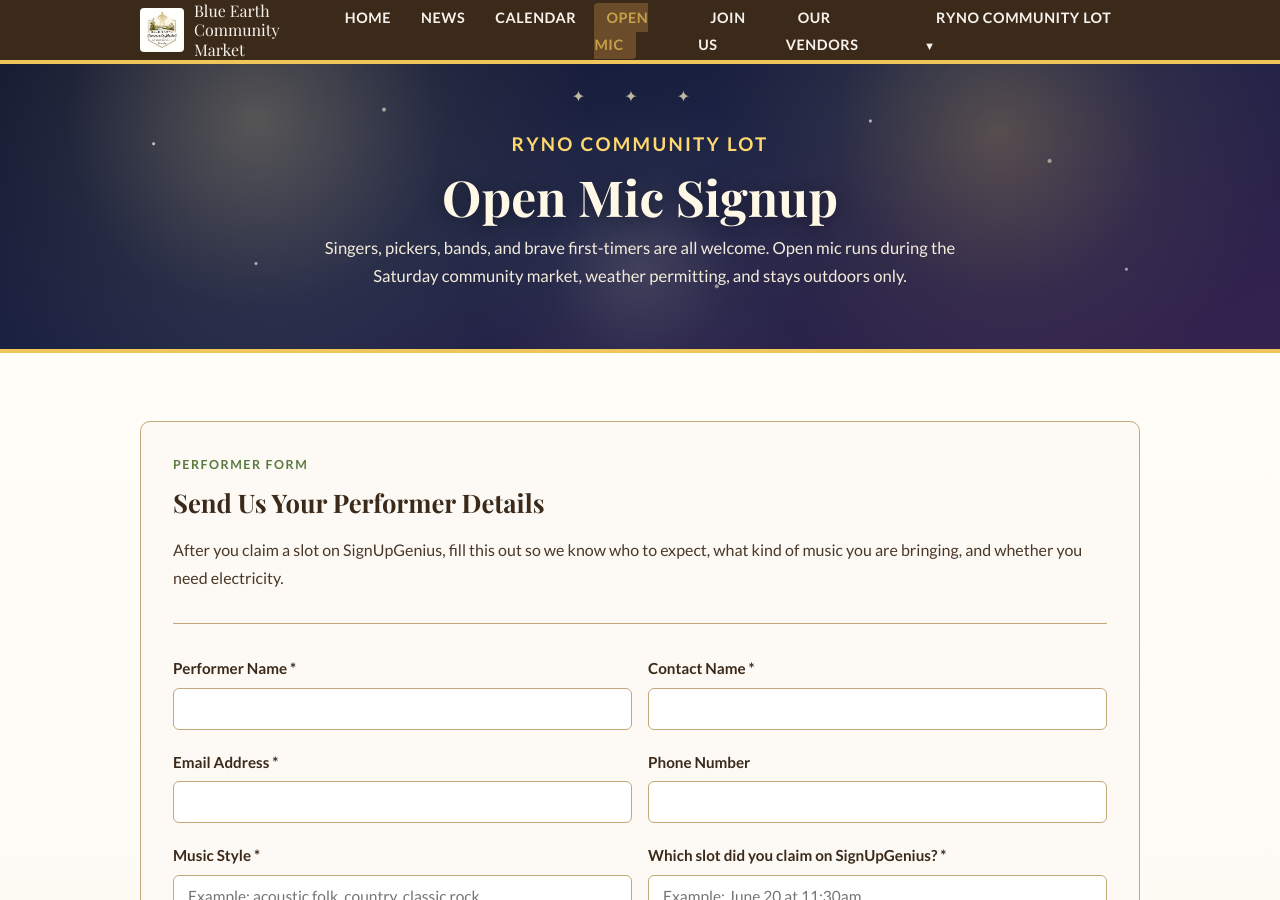
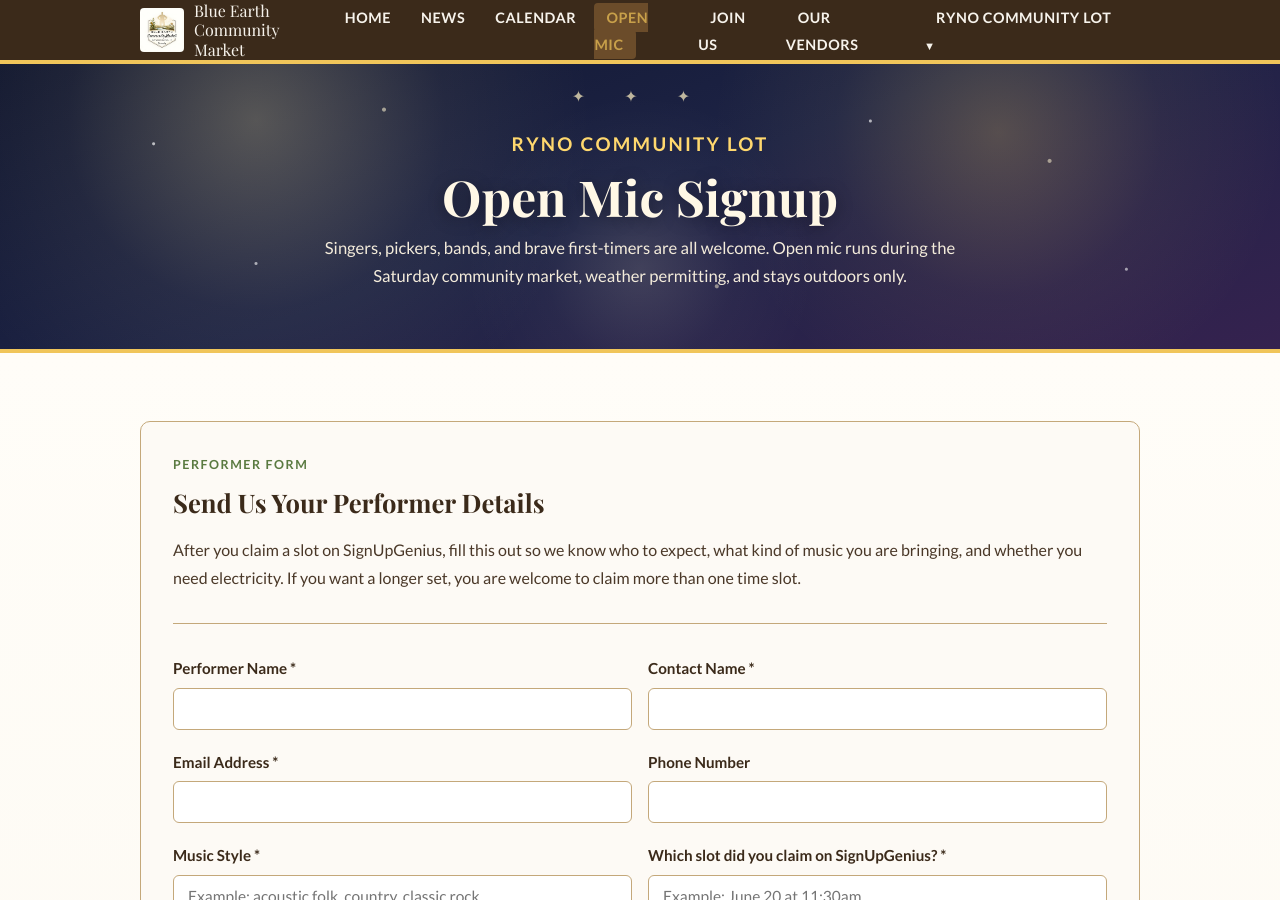
Before and after one commit to blueearthcommunitymarket/blueearthcommunitymarket.github.io, a Jekyll site: the page built from open-mic/index.html, in a window 1280 px wide and 900 px high. Built offline with Jekyll 4.4.1, drawn with Linux system fonts in a browser that asks for light colours; some web fonts are replaced; some of the changed text lies outside the part shown.

Commit message:
Note longer open mic sets

```diff
--- a/open-mic/index.html
+++ b/open-mic/index.html
@@ -287,7 +287,7 @@ description: Sign up for open mic nights at the Ryno Community Lot in Blue Earth
         <div class="card openmic-form-card">
             <div class="section-label">Performer Form</div>
             <h2>Send Us Your Performer Details</h2>
-            <p class="openmic-form-intro">After you claim a slot on SignUpGenius, fill this out so we know who to expect, what kind of music you are bringing, and whether you need electricity.</p>
+            <p class="openmic-form-intro">After you claim a slot on SignUpGenius, fill this out so we know who to expect, what kind of music you are bringing, and whether you need electricity. If you want a longer set, you are welcome to claim more than one time slot.</p>
             <hr class="divider">
             <form action="https://script.google.com/macros/s/AKfycbxXq-ASfHPGtE0PARnjhXWpPxBqBr9wJDIdk2r-qXpi6pMhL_iSbopPmQfczxhzUuko/exec" method="POST">
                 <input type="hidden" name="_name" value="Ryno Community Lot Open Mic Signups 2026">
@@ -389,7 +389,7 @@ description: Sign up for open mic nights at the Ryno Community Lot in Blue Earth
                     <div class="step-card">
                         <div class="step-number">1</div>
                         <h4>Claim a spot</h4>
-                        <p>Use the signup link and choose one 30-minute slot between 10:00am and 1:00pm.</p>
+                        <p>Use the signup link and choose one 30-minute slot between 10:00am and 1:00pm. If you want a longer set, you can claim more than one spot.</p>
                     </div>
                     <div class="step-card">
                         <div class="step-number">2</div>
```
